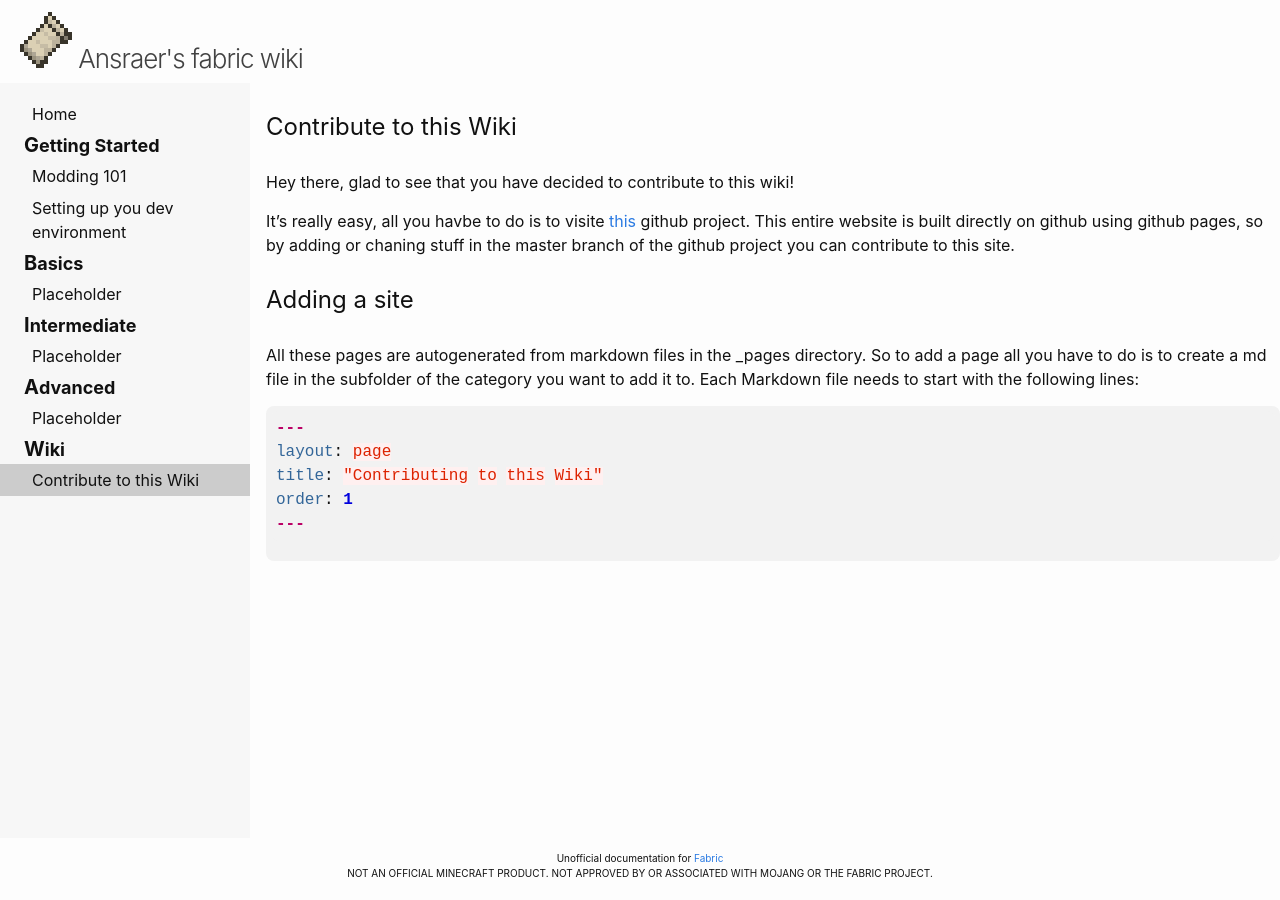
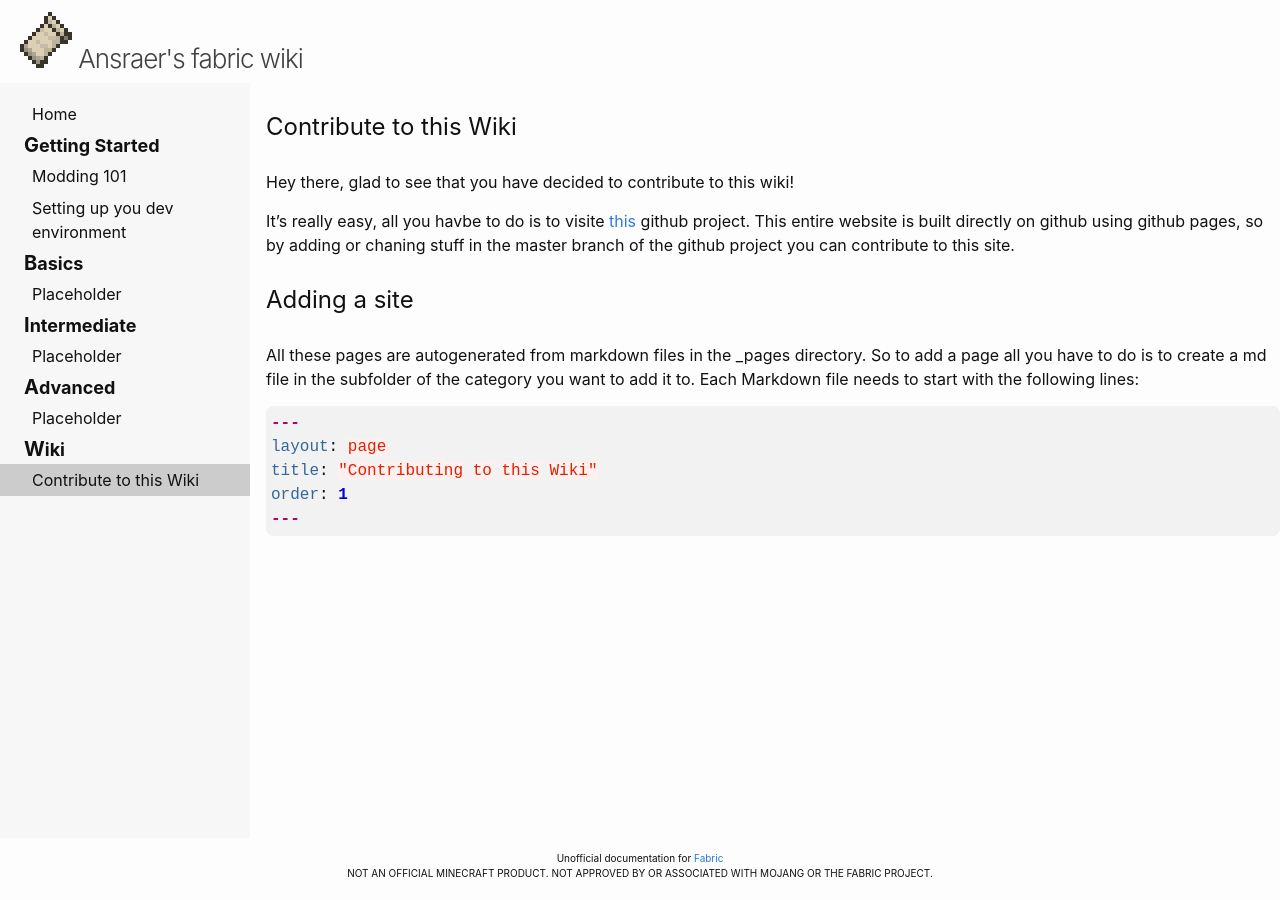
Before and after one commit to CottonMC/Wiki, a Jekyll site: the page built from _pages/_wiki/Contributing.md, in a window 1280 px wide. Built offline with Jekyll 4.4.1, drawn with Linux system fonts in a browser that asks for light colours.

Commit message:
updated code css

```diff
--- a/assets/css/main.css
+++ b/assets/css/main.css
@@ -14,7 +14,7 @@ body {
     font-kerning: normal;
 }
 
-h1, h2, h3, h4, h5, h6, p, blockquote, pre, ul, ol, dl, figure, .highlight {
+h1, h2, h3, h4, h5, h6, p, blockquote, pre, ul, ol, dl, figure, div.highlight {
     margin:0px;
     padding:0px;
     margin-bottom: 15px;
```
